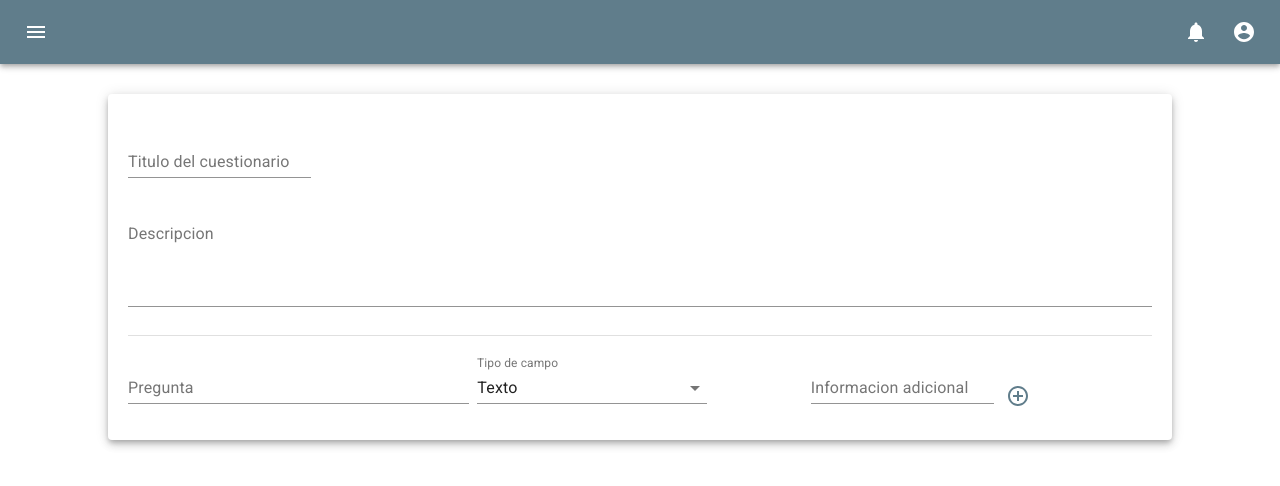
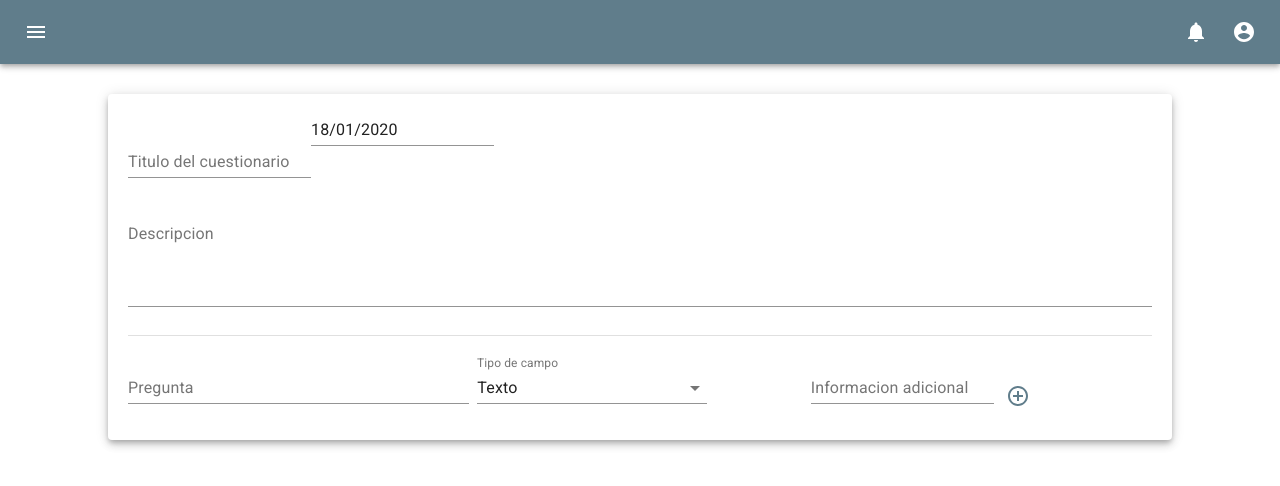
Before and after one commit to aoxa/eduportal-react, a React (Create React App) app: page /survey/edit in a window 1280 px wide. Shown: the top 486 px of the page. Built offline with nearby package versions, Linux system fonts and the light colour scheme.

Commit message:
Adds date picker, date dependencies. Adds date picker to the survey page

```diff
--- a/package.json
+++ b/package.json
@@ -3,10 +3,15 @@
   "version": "0.1.0",
   "private": true,
   "dependencies": {
+    "@date-io/core": "^1.3.13",
+    "@date-io/date-fns": "^1.3.13",
+    "@date-io/moment": "^1.3.13",
     "@material-ui/core": "^4.8.3",
     "@material-ui/icons": "^4.5.1",
     "@material-ui/lab": "^4.0.0-alpha.39",
+    "@material-ui/pickers": "^3.2.9",
     "axios": "^0.19.1",
+    "date-fns": "^2.0.0-beta.5",
     "mui-rte": "^1.11.0",
     "react": "^16.12.0",
     "react-dom": "^16.12.0",
--- a/src/pages/node/Survey.js
+++ b/src/pages/node/Survey.js
@@ -18,12 +18,18 @@ import AddCircleOutlineIcon from '@material-ui/icons/AddCircleOutline';
 import Divider from '@material-ui/core/Divider';
 
 import DeleteIcon from '@material-ui/icons/Delete';
+import Snackbar from '@material-ui/core/Snackbar';
+import Alert from '@material-ui/lab/Alert';
+import { MuiPickersUtilsProvider,DatePicker } from '@material-ui/pickers';
+import DateFnsUtils from '@date-io/date-fns';
 
 const SurveyGeneral = (props) => {
-	const { survey, handleSurvey } = props;
+	const { survey, handleSurvey, handleDateChange } = props;
+	const minDate = new Date();
+	minDate.setDate(minDate.getDate() + 4);
 
 	return (
-		<React.Fragment>
+		<MuiPickersUtilsProvider utils={DateFnsUtils}>
 			<TextField
 				type='text'
 				name="title"
@@ -32,6 +38,10 @@ const SurveyGeneral = (props) => {
 				onChange={handleSurvey}
 				margin='normal' />
 
+			<DatePicker value={survey.expiryDate}
+				minDate={minDate}
+				format="dd/MM/yyyy"
+				onChange={handleDateChange} />
 
 			<TextField
 				type='text'
@@ -43,7 +53,7 @@ const SurveyGeneral = (props) => {
 				value={survey.description}
 				onChange={handleSurvey}
 				margin='normal' />
-		</React.Fragment>
+		</MuiPickersUtilsProvider>
 		);
 }
 
@@ -270,9 +280,13 @@ function Survey(props) {
 	const blankItem = {type: "text", title: "", tip:"", value:[]};
 	const blankValue = {name:"", option: "", selected: false};
 
-	const [ survey, setSurvey] = useState({ title: "", description: "" });
+	const expDate = new Date();
+	expDate.setDate(expDate.getDate() + 4);
+
+	const [ survey, setSurvey] = useState({ title: "", description: "", expiryDate: expDate });
 	const [ item, setItem ] = useState({...blankItem});
 	const [ items, setItems ] = useState([]);
+	const [ snackbar, setSnackbar ] = useState(false);
 
 	const handleChange = (event) => {
 		const updatedItems = [...items];
@@ -286,12 +300,15 @@ function Survey(props) {
 	}
 
 	const handleDelete = (elementId, optionId) => {
+		if(items[elementId].value.length < 3) {
+			setSnackbar(true);
+			return;
+		}
+
 		const copy = [...items];
 		const valueCopy = [...items[elementId].value];
 
-		console.log(valueCopy, elementId, optionId);
-
-		console.log(valueCopy.splice(optionId, 1));
+		valueCopy.splice(optionId, 1);
 
 		copy[elementId].value = valueCopy;
 
@@ -318,7 +335,10 @@ function Survey(props) {
 		element.title = item.title;
 		element.tip = item.tip;
 
-		if( item.type !== 'text') element.value.push({...blankValue});
+		if( item.type === 'radio' || item.type === 'checkbox') {
+			element.value.push({...blankValue});
+			element.value.push({...blankValue});
+		}
 
 		setItems([...items, element]);
 
@@ -335,6 +355,13 @@ function Survey(props) {
 	const handleSurvey = (e) => {
 		const copy = {...survey};
 		copy[e.target.name] = e.target.value;
+
+		setSurvey(copy);
+	}
+
+	const handleDateChange = (e) => {
+		const copy = {...survey};
+		copy.expiryDate = e;
 
 		setSurvey(copy);
 	}
@@ -371,18 +398,16 @@ function Survey(props) {
 	}
 
 	return (
-		<Grid>
-
+		<React.Fragment>
 			<Paper className={classes.paper} elevation={5}>
 
-				<SurveyGeneral handleSurvey={ handleSurvey } survey={ survey } />
+				<SurveyGeneral handleSurvey={ handleSurvey } handleDateChange={handleDateChange} survey={ survey } />
 
 				<Divider className={classes.spacedDivider} />
 
 				<SurveyAddElement handle={handle} addElement={addElement} item={item} />
 
 				<div>
-
 
 				{items.map((item,idx)=>{
 					const titleId = "title-"+idx;
@@ -392,7 +417,9 @@ function Survey(props) {
 					return (
 						<Grid container key={idx}>
 							<Grid item md={1}>
-								<IconButton id={"delete-" + idx} onClick={handleDeleteItem}><DeleteIcon /></IconButton>
+								<IconButton id={"delete-" + idx}
+									className={classes.surveyFormControl}
+									onClick={handleDeleteItem}><DeleteIcon /></IconButton>
 							</Grid>
 							<Grid item md={3}>
 								<TextField name={titleId}
@@ -402,13 +429,16 @@ function Survey(props) {
 									label="Pregunta"
 									/>
 							</Grid>
-							<Grid item md={2}>
+							<Grid item container md={2}>
+								<Grid item sm={10}>
 									<TextField name={tipId}
 										value={item.tip}
 										id={tipId}
 										onChange={handleChange}
 										label="Informacion adicional"
 										/>
+								</Grid>
+								<Grid item sm={2}>
 									{(item.type === "radio" || item.type === "checkbox") &&
 									<FormControl>
 										<label></label>
@@ -419,6 +449,8 @@ function Survey(props) {
 										</IconButton>
 									</FormControl>
 									}
+								</Grid>
+
 					      	</Grid>
 							<Grid item md={5}>
 								<RenderOption
@@ -434,10 +466,14 @@ function Survey(props) {
 						)
 				})}
 				</div>
+
 			</Paper>
+			<Snackbar anchorOrigin={{ vertical: 'top', horizontal: 'center' }} open={snackbar} onClose={()=>setSnackbar(false)}
+						autoHideDuration={3000}>
+            	<Alert severity="error">Tienen que haber al menos dos opciones</Alert>
+	        </Snackbar>
 
-
-		</Grid>
+		</React.Fragment>
 		);
 }
 
```
Lines whose indentation alone changed are shown as unchanged.
